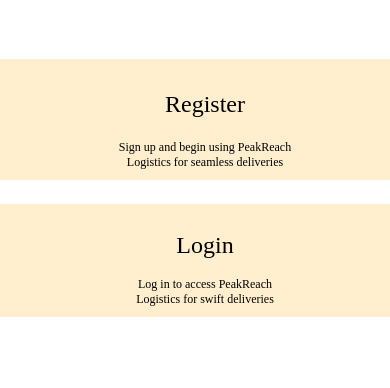
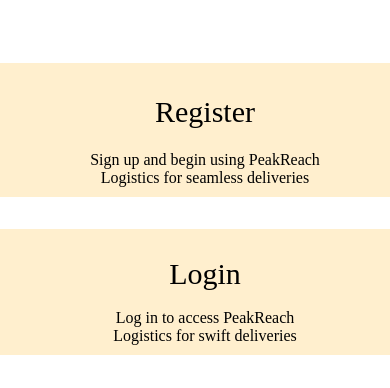
Before and after one commit to abiodun6876/logistics-app, a React (Create React App) app: page / in a window 390 px wide. Shown: the part 502-890 px from the top of the page. Before the commit the page ends 851 px from the top, so only its background shows below. Built offline with nearby package versions, Linux system fonts and the light colour scheme; the HTML template or start-up script is replaced by a standard one.

Commit message:
Update WelcomeSreen.css

```diff
--- a/src/components/WelcomeSreen.css
+++ b/src/components/WelcomeSreen.css
@@ -119,13 +119,13 @@
   }
 
   .register, .login {
-    font-size: 24px; /* Reduce font size for smaller screens */
+    font-size: 30px; /* Reduce font size for smaller screens */
     margin: 10px; /* Adjust margin as needed */
     justify-content: center;
   }
 
   .log_in_to, .sign_up_an {
-    font-size: 12px; /* Reduce font size for smaller screens */
+    font-size: 16px; /* Reduce font size for smaller screens */
     background: #FFEFCE;
     border-radius: 10px;
     padding: 10px;
```
